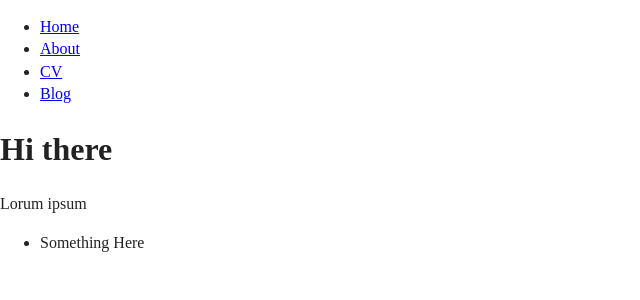
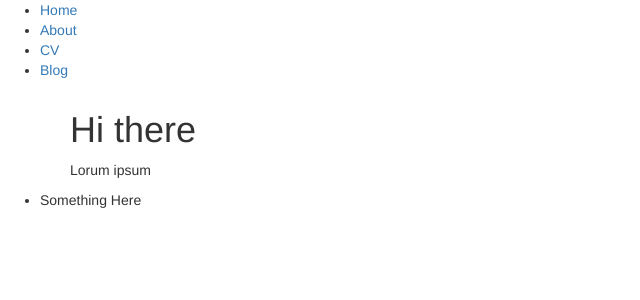
Before and after one commit to spSlaine/spslaine.github.io, a Jekyll site: the page built from index.html, in a window 1280 px wide. Shown: the top 300 px of the page, without its empty margins (0-640 px from the left). Built offline with Jekyll 4.4.1, drawn with Linux system fonts in a browser that asks for light colours; nearby versions of some CDN libraries; library files that are not in the unit come from our copies.

Commit message:
Update head.html

```diff
--- a/_includes/head.html
+++ b/_includes/head.html
@@ -1,14 +1,27 @@
 <head>
   <meta charset="utf-8">
+  <meta name="viewport" content="width=device-width, initial-scale=1, shrink-to-fit=no">
   <meta http-equiv="x-ua-compatible" content="ie=edge">
-  <title>{{ page.title }}</title>
-  <meta name="description" content="">
-  <meta name="viewport" content="width=device-width, initial-scale=1">
+  <title>
+    {% if page.title %}{{ page.title | escape }} - {{ site.title | escape }}
+    {% else %}{{ site.title | escape }}{% endif %}
+  </title>
+
+  <meta name="description" content="{{ page.excerpt | default: site.description | strip_html | normalize_whitespace | truncate: 160 | escape }}">
 
   <link rel="manifest" href="{{ site.baseurl }}/site.webmanifest">
   <link rel="apple-touch-icon" href="{{ site.baseurl }}/icon.png">
   <!-- Place favicon.ico in the root directory -->
 
-  <link rel="stylesheet" href="{{ site.baseurl }}/css/normalize.css">
-  <link rel="stylesheet" href="{{ site.baseurl }}/css/main.css">
+  <link href='https://fonts.googleapis.com/css?family=Lora:400,700,400italic,700italic' rel='stylesheet' type='text/css'>
+  <link href='https://fonts.googleapis.com/css?family=Open+Sans:300italic,400italic,600italic,700italic,800italic,400,300,600,700,800' rel='stylesheet' type='text/css'>
+
+  <link rel="stylesheet" href="{{"/assets/vendor/bootstrap/css/bootstrap.min.css" | relative_url }}">
+
+  <link rel="stylesheet" href="{{"/assets/vendor/font-awesome/css/font-awesome.min.css" | relative_url }}">
+
+  <link rel="stylesheet" href="{{"/assets/main.css" | relative_url }}">
+  <link rel="canonical" href="{{ page.url | replace:'index.html','' | absolute_url }}">
+  <link rel="alternate" type="application/rss+xml" title="{{ site.title | escape }}" href="{{ "/feed.xml" | relative_url }}">
+
 </head>
```
